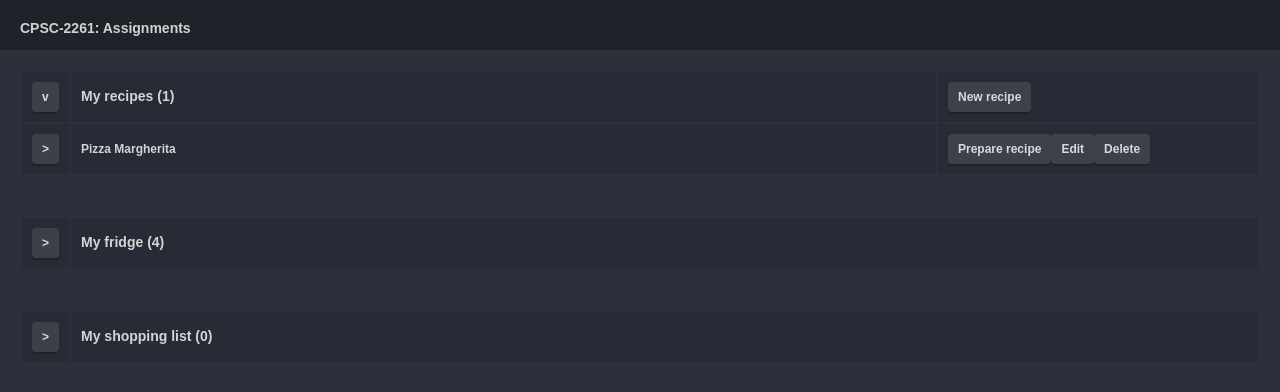
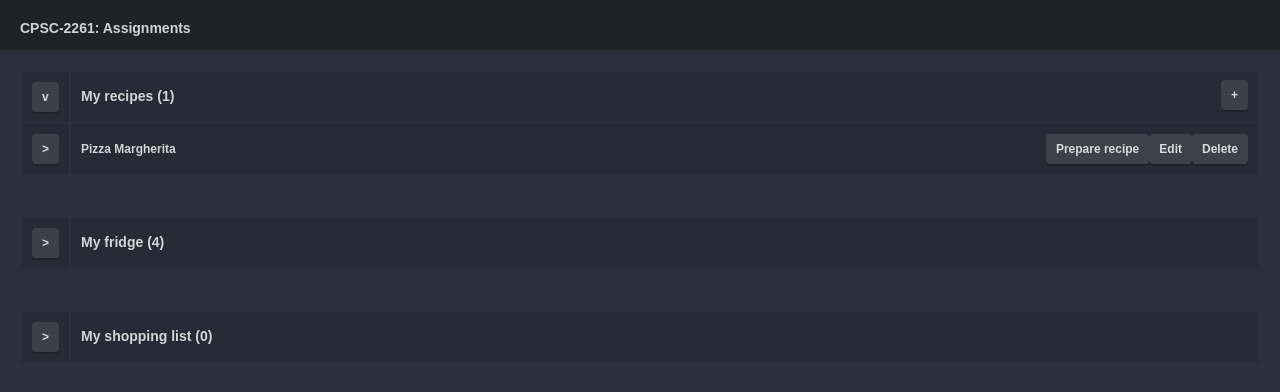
Before and after one commit to sberlinches/recipe_manager-client, an Angular app: page / in a window 1280 px wide. Shown: the top 392 px of the page. Built offline with nearby package versions, Linux system fonts and the light colour scheme.

Commit message:
Improved recipe style

```diff
--- a/src/app/recipe/views/recipe-edit.component.html
+++ b/src/app/recipe/views/recipe-edit.component.html
@@ -48,7 +48,7 @@
                  required>
           <button id="remove_ingredient_button-{{i}}"
                   title="Remove ingredient"
-                  (click)="deleteIngredient(i)">×</button>
+                  (click)="deleteIngredient(i)">-</button>
         </span>
         <span>
           <input id="ingredient_name" class="a2" #ingredientName type="text">
@@ -71,7 +71,7 @@
           <button id="remove_instruction_button-{{i}}"
                   type="button"
                   title="Remove step"
-                  (click)="deleteInstruction(i)">×</button>
+                  (click)="deleteInstruction(i)">-</button>
         </span>
         <span>
           <textarea id="instruction" #instruction></textarea>
--- a/src/app/recipe/views/recipe-new.component.html
+++ b/src/app/recipe/views/recipe-new.component.html
@@ -48,7 +48,7 @@
                  required>
           <button id="remove_ingredient_button-{{i}}"
                   title="Remove ingredient"
-                  (click)="deleteIngredient(i)">×</button>
+                  (click)="deleteIngredient(i)">-</button>
         </span>
         <span>
           <input id="ingredient_name" class="a2" #ingredientName type="text">
@@ -71,7 +71,7 @@
           <button id="remove_instruction_button-{{i}}"
                   type="button"
                   title="Remove instruction"
-                  (click)="deleteInstruction(i)">×</button>
+                  (click)="deleteInstruction(i)">-</button>
         </span>
         <span>
           <textarea id="instruction" #instruction></textarea>
--- a/src/app/recipe/views/recipe.component.html
+++ b/src/app/recipe/views/recipe.component.html
@@ -16,8 +16,10 @@
               <span *ngIf="_showContent">v</span>
             </button>
           </th>
-          <th><h2>My recipes ({{ recipes.length }})</h2></th>
-          <th class="fixed300"><button id="recipe_new_button" (click)="newRecipe()">New recipe</button></th>
+          <th>
+            <h2>My recipes ({{ recipes.length }})</h2>
+            <button class="pull-right" id="recipe_new_button" title="New recipe" (click)="newRecipe()">+</button>
+          </th>
         </tr>
       </thead>
 
@@ -30,43 +32,26 @@
             </button>
           </td>
           <td>
+
             <h3>{{ recipe.getName() }}</h3>
+
+            <div class="pull-right">
+              <button id="recipe_prepare_button-{{i}}" type="button" (click)="prepareRecipe(i)" >Prepare recipe <span *ngIf="_prepareRecipe[i]">×{{ _prepareRecipe[i] }}</span></button>
+              <button id="recipe_edit_button-{{i}}" type="button" (click)="editRecipe(i)">Edit</button>
+              <button id="recipe_delete_button-{{i}}" type="button" (click)="deleteRecipe(i)">Delete</button>
+            </div>
+
             <div id="recipe_details-{{i}}" *ngIf="selected == i">
+              <p>Ingredients:</p>
+              <ul>
+                <li *ngFor="let ingredient of recipe.getIngredients()">{{ ingredient.getName() }} ×{{ ingredient.getQuantity() }}</li>
+              </ul>
+              <p>Instructions:</p>
+              <ul>
+                <li *ngFor="let instruction of recipe.getInstructions()">{{ instruction }}</li>
+              </ul>
+            </div>
 
-              <table>
-                <thead>
-                  <tr>
-                    <th><h4>Ingredients</h4></th>
-                    <th>Quantity</th>
-                  </tr>
-                </thead>
-                <tbody>
-                  <tr *ngFor="let ingredient of recipe.getIngredients()">
-                    <td>{{ ingredient.getName() }}</td>
-                    <td>{{ ingredient.getQuantity() }}</td>
-                  </tr>
-                </tbody>
-              </table>
-
-              <table>
-                <thead>
-                <tr>
-                  <th><h4>Instructions</h4></th>
-                </tr>
-                </thead>
-                <tbody>
-                <tr *ngFor="let instruction of recipe.getInstructions()">
-                  <td>{{ instruction }}</td>
-                </tr>
-                </tbody>
-              </table>
-
-            </div>
-          </td>
-          <td>
-            <button id="recipe_prepare_button-{{i}}" type="button" (click)="prepareRecipe(i)" >Prepare recipe <span *ngIf="_prepareRecipe[i]">×{{ _prepareRecipe[i] }}</span></button>
-            <button id="recipe_edit_button-{{i}}" type="button" (click)="editRecipe(i)">Edit</button>
-            <button id="recipe_delete_button-{{i}}" type="button" (click)="deleteRecipe(i)">Delete</button>
           </td>
         </tr>
       </tbody>
--- a/src/styles.css
+++ b/src/styles.css
@@ -19,6 +19,7 @@ a {
 }
 
 h1, h2, h3, h4, h5, h6 {
+  display: inline-block;
   margin: 0;
   font-size: 1em;
 }
@@ -108,6 +109,7 @@ table td.fit{
 table th.fixed300,
 table td.fixed300{
   width: 300px;
+  text-align: right;
 }
 
 
@@ -160,7 +162,7 @@ table td.fixed300{
 .pull-right button,
 button.pull-right,
 button.pull-left {
-  margin: -5px 0;
+  margin: -8px 0;
 }
 
 .align-right {
```
